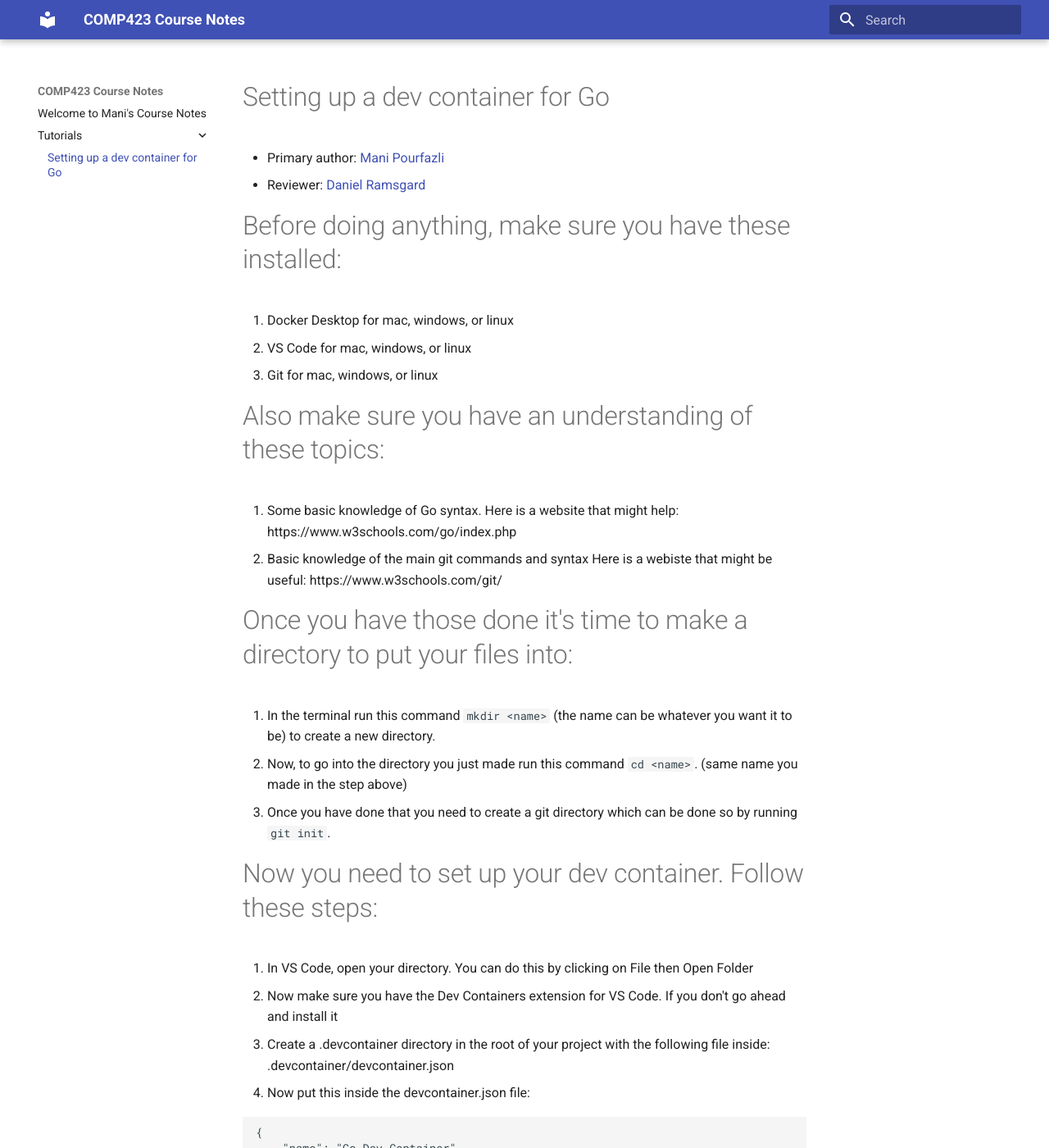
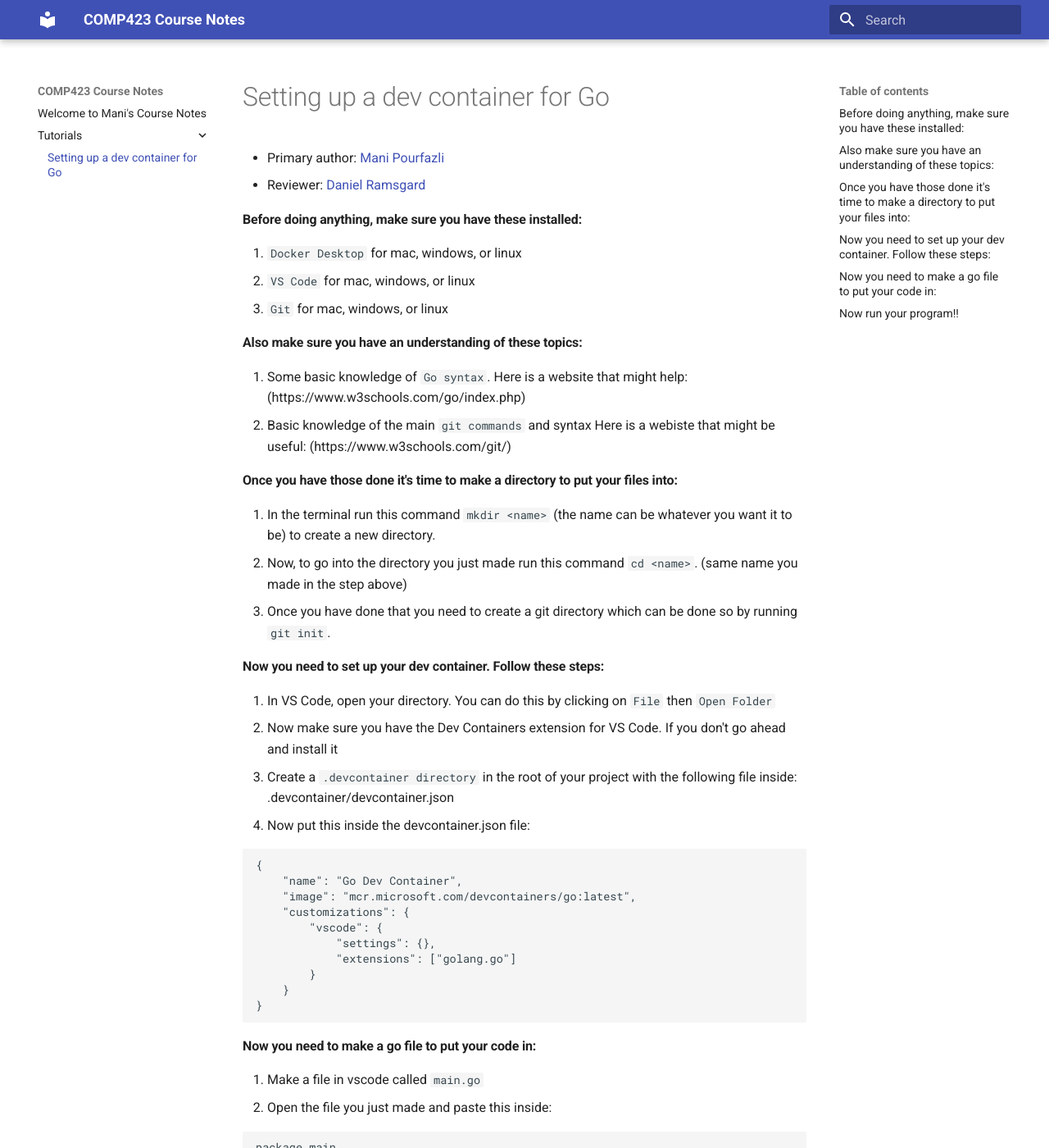
Before and after one commit to manip1384/comp423-course-notes, an MkDocs documentation site: the page built from docs/tutorials/go-setup.md, in a window 1280 px wide and 1400 px high. Shown: the whole window at 82% size. Built offline with MkDocs 1.6.1 and Material for MkDocs 9.7.7, drawn with Linux system fonts in a browser that asks for light colours; some of the changed text lies outside the part shown.

Commit message:
commit any changes

````diff
--- a/docs/tutorials/go-setup.md
+++ b/docs/tutorials/go-setup.md
@@ -3,30 +3,30 @@
 * Primary author: [Mani Pourfazli](https://github.com/manip1384)
 * Reviewer: [Daniel Ramsgard](https://github.com/DanielRamsgard)
 
-# Before doing anything, make sure you have these installed:
+#### Before doing anything, make sure you have these installed:
 
-1. Docker Desktop for mac, windows, or linux
-2. VS Code for mac, windows, or linux
-3. Git for mac, windows, or linux
+1. `Docker Desktop` for mac, windows, or linux
+2. `VS Code` for mac, windows, or linux
+3. `Git` for mac, windows, or linux
 
-# Also make sure you have an understanding of these topics:
+#### Also make sure you have an understanding of these topics:
 
-4. Some basic knowledge of Go syntax.
-    Here is a website that might help: https://www.w3schools.com/go/index.php
-5. Basic knowledge of the main git commands and syntax
-    Here is a webiste that might be useful: https://www.w3schools.com/git/
+4. Some basic knowledge of `Go syntax`.
+    Here is a website that might help: (https://www.w3schools.com/go/index.php)
+5. Basic knowledge of the main `git commands` and syntax
+    Here is a webiste that might be useful: (https://www.w3schools.com/git/)
 
-# Once you have those done it's time to make a directory to put your files into:
+#### Once you have those done it's time to make a directory to put your files into:
 
 1. In the terminal run this command `mkdir <name>` (the name can be whatever you want it to be) to create a new directory.
 2. Now, to go into the directory you just made run this command `cd <name>`. (same name you made in the step above)
 3. Once you have done that you need to create a git directory which can be done so by running `git init`.
 
-# Now you need to set up your dev container. Follow these steps:
+#### Now you need to set up your dev container. Follow these steps:
 
-1. In VS Code, open your directory. You can do this by clicking on File then Open Folder
+1. In VS Code, open your directory. You can do this by clicking on `File` then `Open Folder`
 2. Now make sure you have the Dev Containers extension for VS Code. If you don't go ahead and install it
-3. Create a .devcontainer directory in the root of your project with the following file inside: .devcontainer/devcontainer.json
+3. Create a `.devcontainer directory` in the root of your project with the following file inside: .devcontainer/devcontainer.json
 4. Now put this inside the devcontainer.json file:
 ```
 {
@@ -41,7 +41,7 @@
 }
 ```
 
-# Now you need to make a go file to put your code in:
+#### Now you need to make a go file to put your code in:
 1. Make a file in vscode called `main.go`
 2. Open the file you just made and paste this inside:
 ```
````
Also changed, not shown: other parts of docs/tutorials/go-setup.md (+3 -3 lines).
